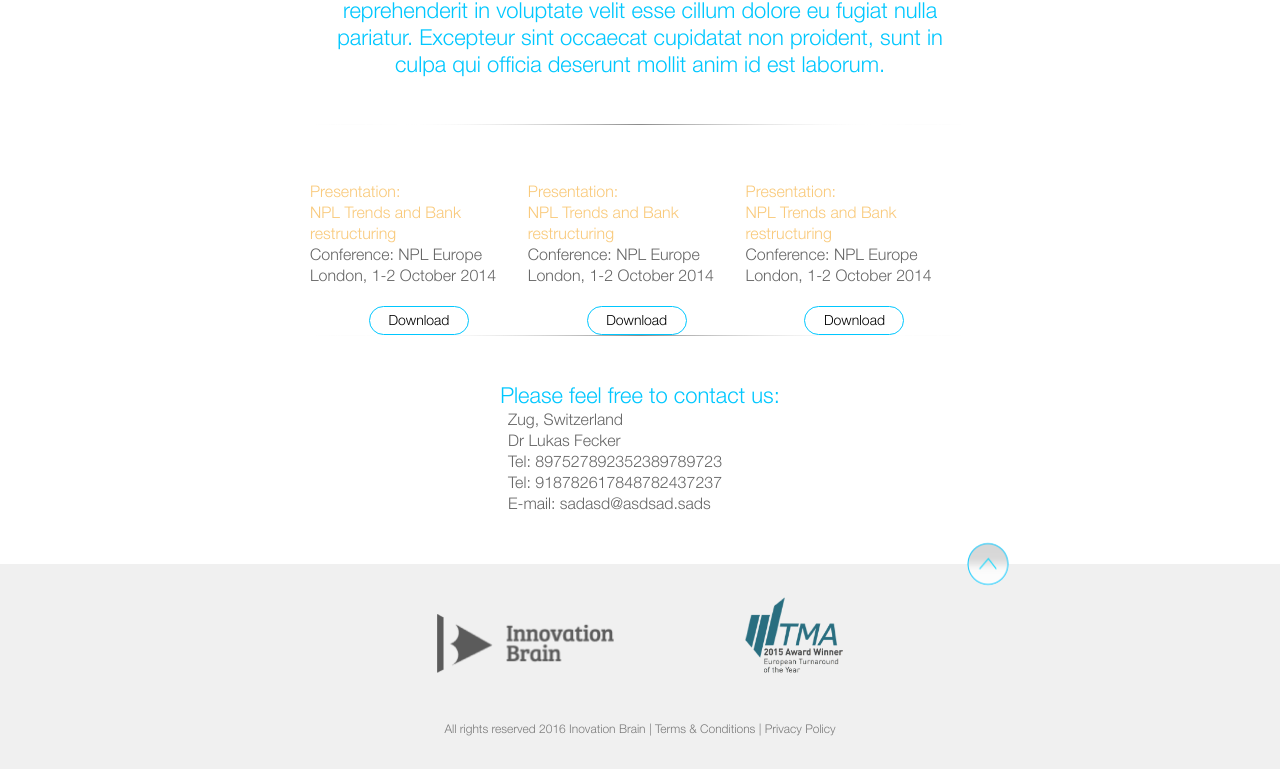
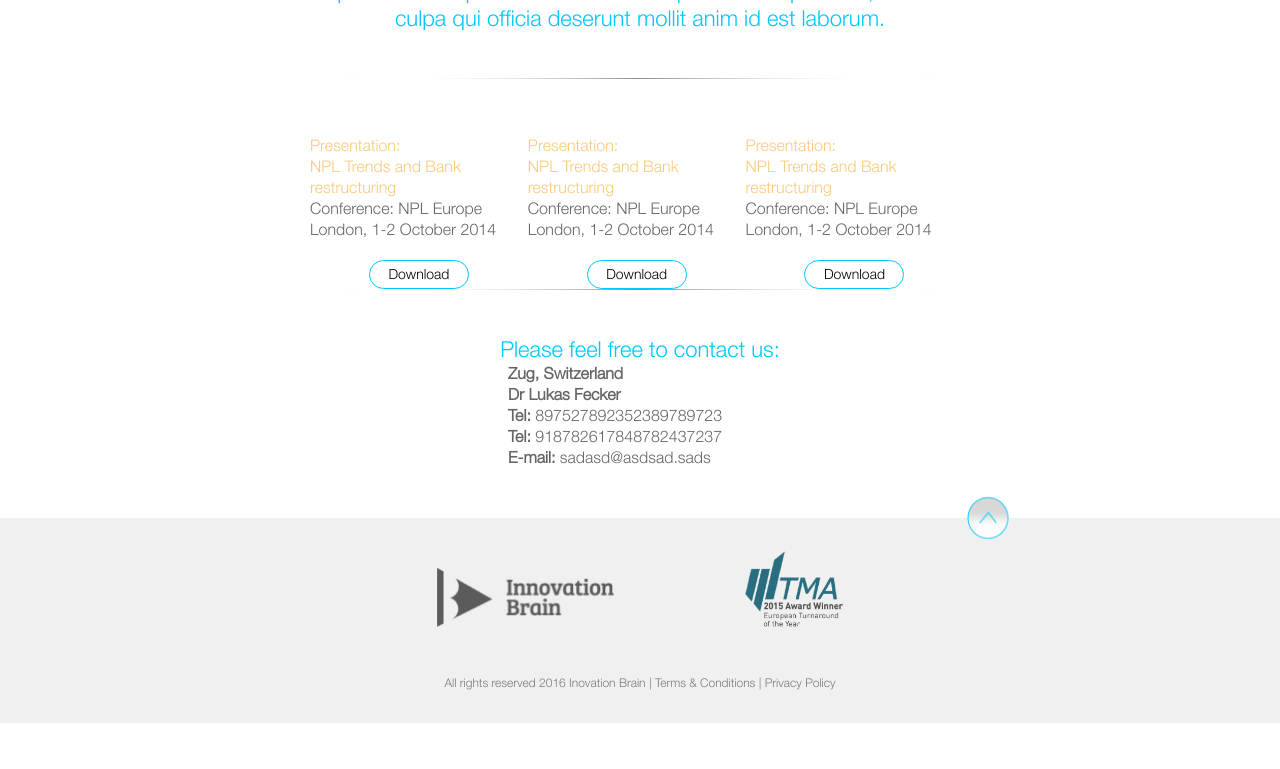
Before and after one commit to markomitranic/innovationBrain, a PHP site: page /production/leadership.html in a window 1280 px wide. Shown: the part 444-1213 px from the top of the page. After the commit the page ends 1167 px from the top, so only its background shows below. Run offline with PHP 8.4, Linux system fonts and the light colour scheme; style sheets or scripts are compiled from the project's sources.

Commit message:
css fixes/nofixes

```diff
--- a/assets/less/leadership.less
+++ /dev/null
@@ -1,57 +0,0 @@
-#content { //DODATO ZBOG SPECIFICNOSTI INACE NECE p DA RADI KAKO VALJA
-	#leadership {
-
-		h3 {
-			padding-top: 46px;
-		}
-		.conferences {
-			width: 33%;
-			float: left;
-
-			p {
-				text-align: left;
-				color: black;
-
-				span {
-					color: #F5A623;
-				}
-			}
-
-			button {
-				color: black;
-				border: 1px solid #00C7FF;
-				border-radius: 30px;
-			    text-decoration: none;
-			    height: 29px;
-			    line-height: 26px;
-			    overflow: hidden;
-			    text-align: center;
-			    padding: 0;
-			    display: block;
-		    	margin: 0;
-			    width: 100px;
-				background-color: transparent;
-				margin: 0 auto;
-			}
-		}
-
-		.contact-group {
-			font-weight: 500;
-			color: #4A4A4A;
-			line-height: 22px;
-
-			p {
-				margin: 0;
-				margin-left: 30%;
-				text-align: left;
-			}
-
-			header {
-				h3 {
-					padding: 0;
-					margin: 0;
-				}
-			}
-		}
-	}
-}
--- a/assets/less/sections.less
+++ b/assets/less/sections.less
@@ -82,7 +82,56 @@
 			}
 		}
 		.contact-group {
+			font-weight: 500;
+			color: #4A4A4A;
+			line-height: 22px;
 			display: block;
+
+			p {
+				margin: 0;
+				margin-left: 30%;
+				text-align: left;
+			}
+
+			header {
+				h3 {
+					padding: 0;
+					margin: 0;
+				}
+			}
+		}
+
+		.download-group {
+			article {
+				width: 33%;
+				float: left;
+
+				p {
+					text-align: left;
+					color: black;
+
+					span {
+						color: #F5A623;
+					}
+				}
+
+				button {
+					color: black;
+					border: 1px solid #00C7FF;
+					border-radius: 30px;
+				    text-decoration: none;
+				    height: 29px;
+				    line-height: 26px;
+				    overflow: hidden;
+				    text-align: center;
+				    padding: 0;
+				    display: block;
+			    	margin: 0;
+				    width: 100px;
+					background-color: transparent;
+					margin: 0 auto;
+				}
+			}
 		}
 	}
 }
--- a/assets/less/style.less
+++ b/assets/less/style.less
@@ -27,7 +27,3 @@
 @import "content.less"; // Formatting of a plain page
 @import "tabs.less"; // Styling the tabs buttons and controller
 @import "sections.less"; // Special re-usable sections
-
-
-//THOUGHT LEADERSHIP PAGE
-@import "leadership.less";
--- a/production/leadership.html
+++ b/production/leadership.html
@@ -44,7 +44,8 @@
 
 			<img src="img/au-line.png" class="content-spacer-line" alt="spacer">
 
-			<article class="conferences">
+			<section class="download-group">
+				<article class="block">
 					<p><span>Presentation:<br>
 					NPL Trends and Bank restructuring</span><br>
 					Conference: NPL Europe<br>
@@ -52,7 +53,7 @@
 					<button>Download</button>
 				</article>
 
-			<article class="conferences">
+				<article class="block">
 					<p><span>Presentation:<br>
 					NPL Trends and Bank restructuring</span><br>
 					Conference: NPL Europe<br>
@@ -60,24 +61,25 @@
 					<button>Download</button>
 				</article>
 
-			<article class="conferences">
+				<article class="block">
 					<p><span>Presentation:<br>
 					NPL Trends and Bank restructuring</span><br>
 					Conference: NPL Europe<br>
 					London, 1-2 October 2014</p>
 					<button>Download</button>
 				</article>
+			</section>
 
 			<section class=" block contact-group">
 				<img src="img/au-line.png" class="content-spacer-line" alt="spacer">
 				<header>
 					<h3><span class="icon icon-mail"></span>Please feel free to contact us:</h3>
 				</header>
-				<p>Zug, Switzerland</p>
-				<p>Dr Lukas Fecker</p>
-				<p>Tel: 897527892352389789723</p>
-				<p>Tel: 918782617848782437237</p>
-				<p>E-mail: sadasd@asdsad.sads</p>
+				<p><strong>Zug, Switzerland</strong></p>
+				<p><strong>Dr Lukas Fecker</strong></p>
+				<p><strong>Tel:</strong> 897527892352389789723</p>
+				<p><strong>Tel:</strong> 918782617848782437237</p>
+				<p><strong>E-mail:</strong> sadasd@asdsad.sads</p>
 			</section>
 
 		</section>
```
Lines whose indentation alone changed are shown as unchanged.
